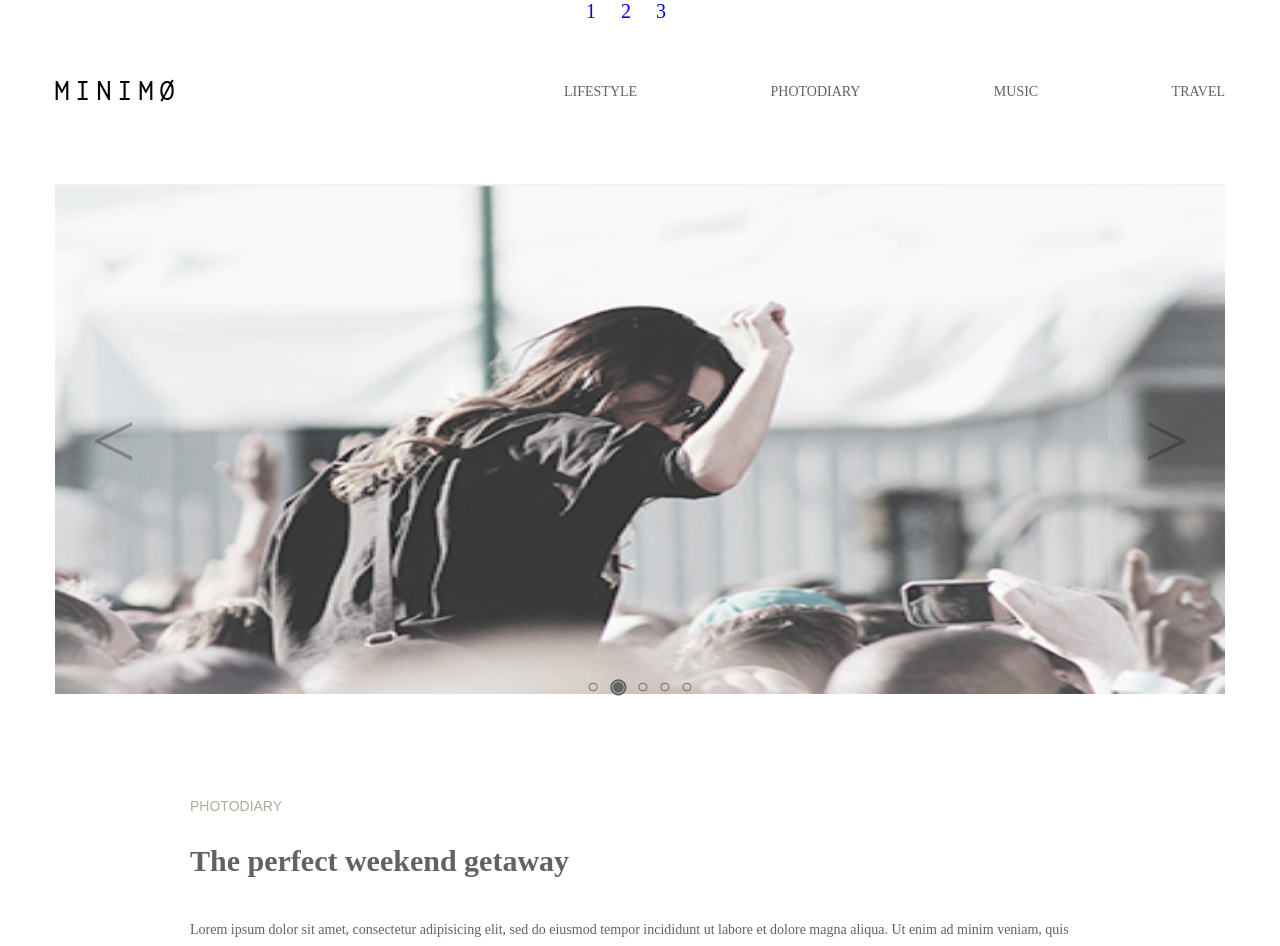
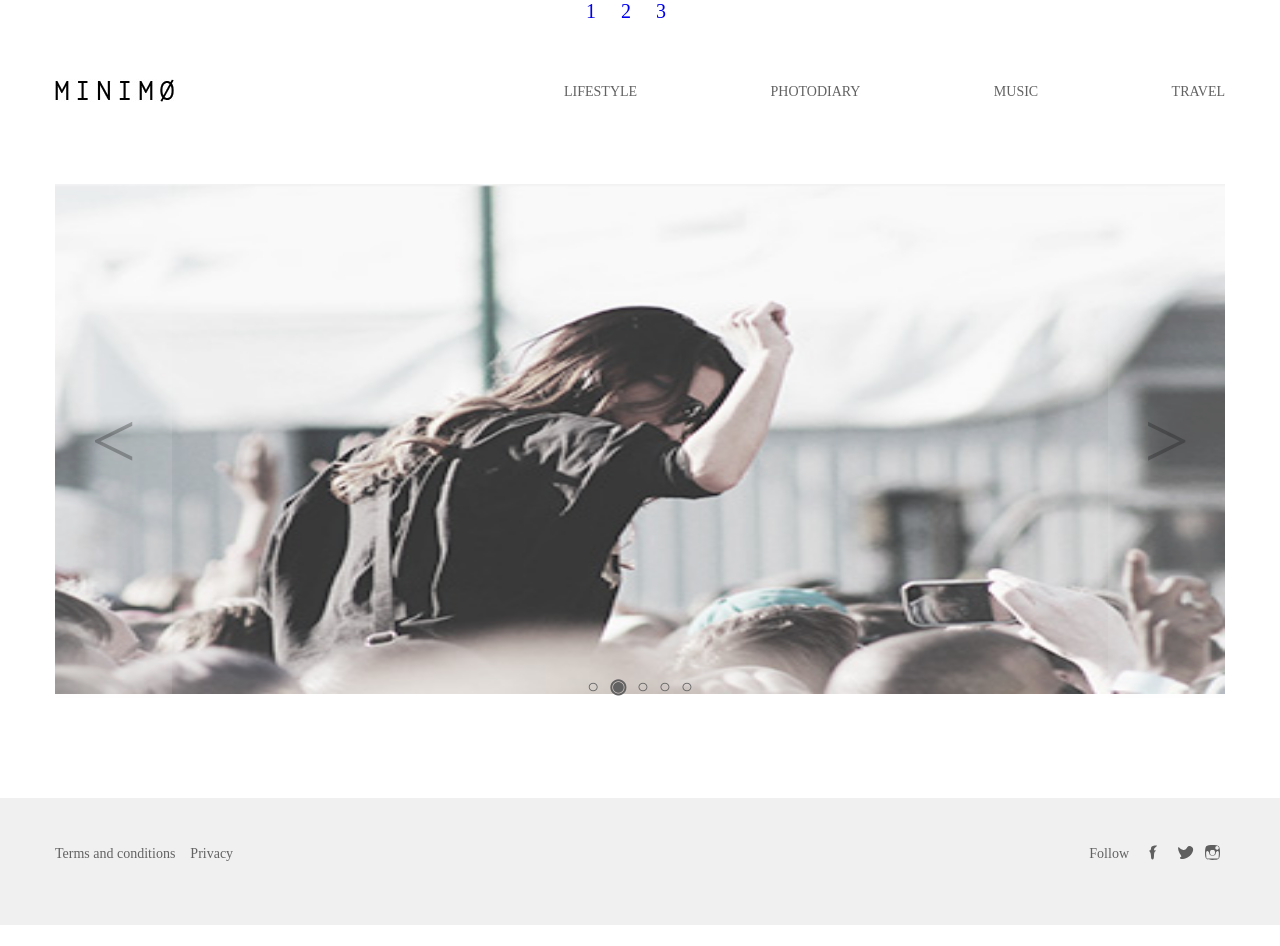
Before and after one commit to TheJokeR1993/minimo, a React (Create React App) app: page / in a window 1280 px wide. Shown: the top 946 px of the page. After the commit the page ends 925 px from the top, so only its background shows below. Built offline with nearby package versions, Linux system fonts and the light colour scheme.

Commit message:
add route

```diff
--- a/src/Component/Main.js
+++ b/src/Component/Main.js
@@ -12,7 +12,7 @@ const Main = ()=>{
     <Route path="/minimo/2"  element={<MainPage2 />} />
 
     <Route path="/minimo/3" element={<MainPage3 />} />
-     <Route path="/"  element={<MainPage1 /> } />
+     <Route path="/minimo/"  element={<MainPage1 /> } />
     </Routes>
     </div>
 
```
